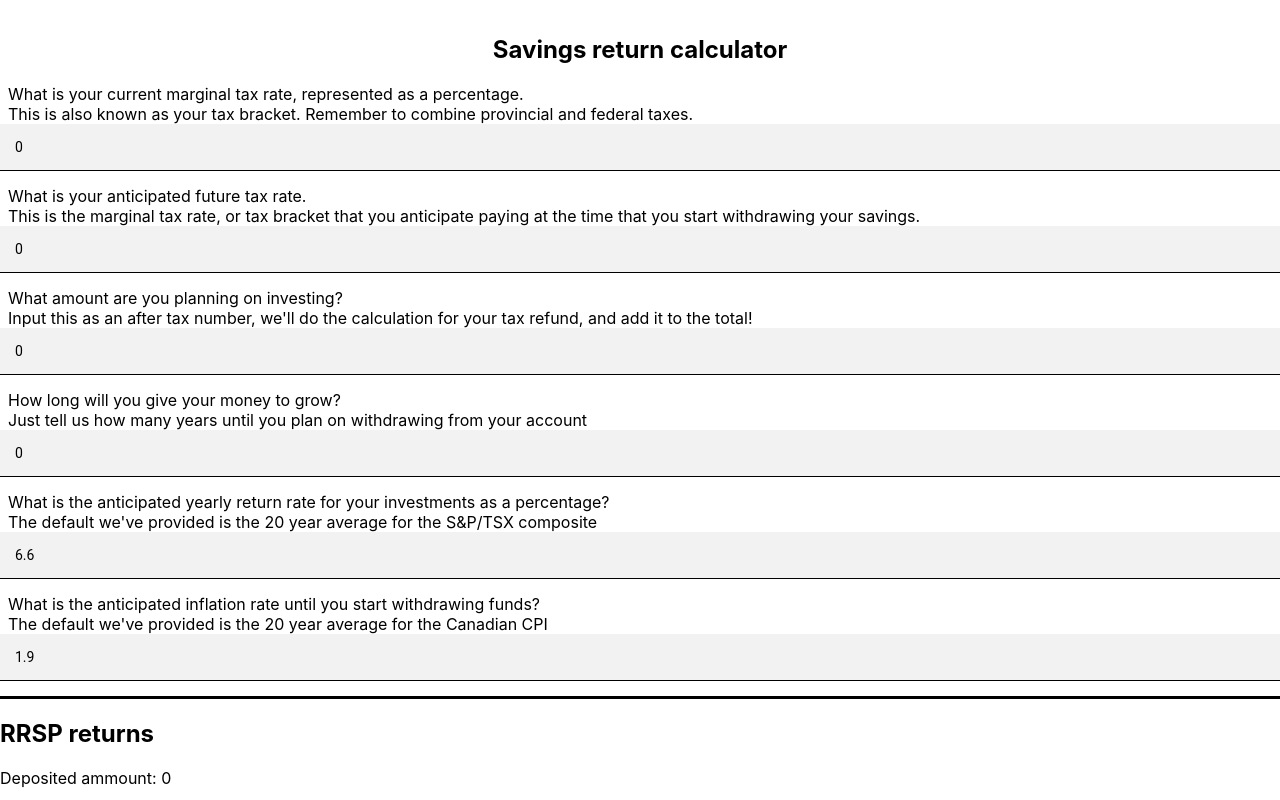
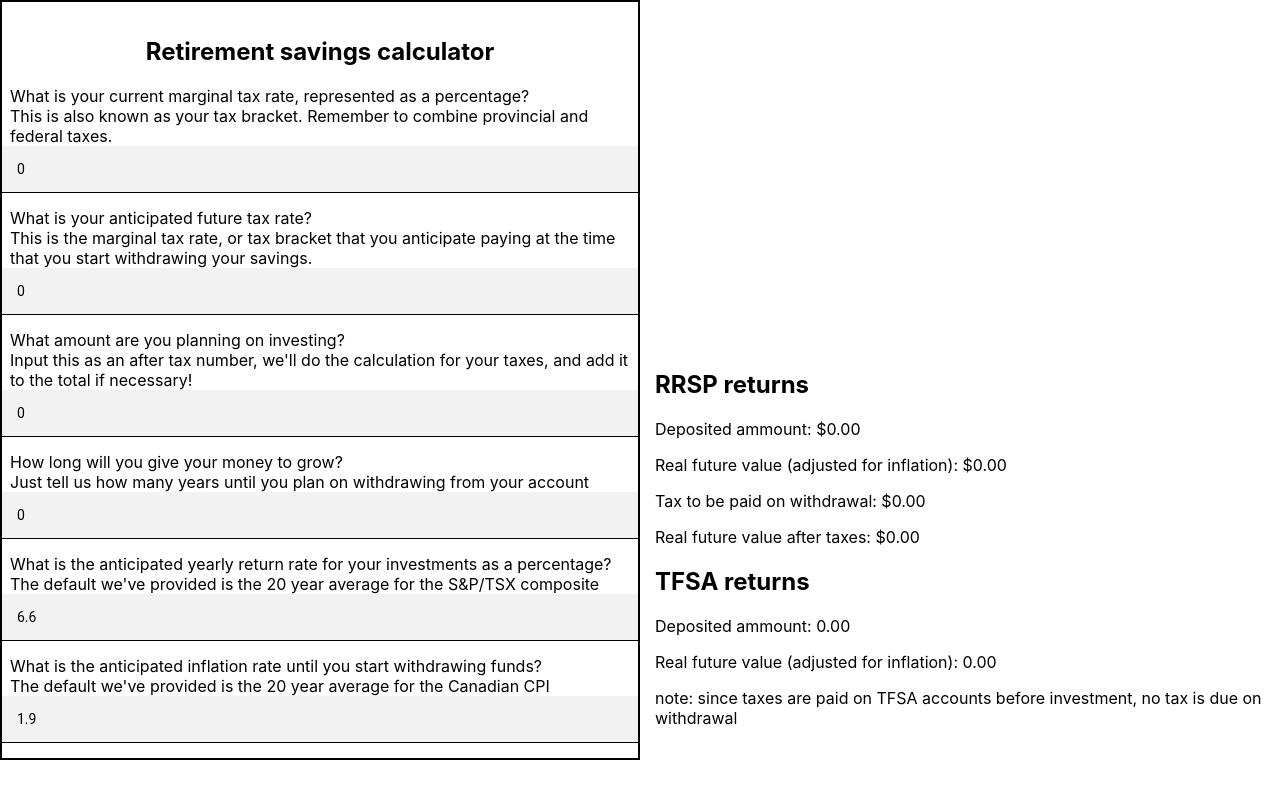
Before and after one commit to jwpincus/Wealthbar-takehome, a React (Create React App) app: page / in a window 1280 px wide. Shown: the top 800 px of the page. Built offline with nearby package versions, Linux system fonts and the light colour scheme.

Commit message:
logic for growth incorporated into presentation layer

```diff
--- a/src/components/Calculator/Calculator.jsx
+++ b/src/components/Calculator/Calculator.jsx
@@ -1,5 +1,6 @@
 import React from 'react';
 import classes from './Calculator.module.css';
+import CompoundInvestmentGrowth from '../../helpers/CompoundInvestmentGrowth';
 
 class Calculator extends React.Component {
     constructor (props) {
@@ -25,28 +26,16 @@ class Calculator extends React.Component {
         });
     };
 
-    compoundInterest (principal, years, rate) {
-        let n = 1;
-        let P = principal;
-        let r = rate;
-        let t = years;
+    render () {
+        const rrsp = new CompoundInvestmentGrowth(this.state.principal, this.state.years, this.state.returnRate, this.state.inflation, this.state.currentTax, this.state.futureTax);
+        const tfsa = new CompoundInvestmentGrowth(this.state.principal, this.state.years, this.state.returnRate, this.state.inflation, 0, 0);
+        console.log(rrsp)
 
-        let total =  P * Math.pow(1 + r/n, t);
-        return Number(Math.round(total + 'e2')+'e-2');
-    };
-
-    render () {
-        const rrspPrincipal = 0;
-        const rrspFutureValue = 0;
-        const rrspTax = 0;
-        const rrspAfterTax = 0;
-        const tfsaPrincipal = 0;
-        const tfsaFutureValue = 0;
        return (
            <div>
                <div className={classes.CalculatorInputs}>
-                <h2>Savings return calculator</h2>
-                <label htmlFor="currentTax">What is your current marginal tax rate, represented as a percentage. <br/>This is also known as your tax bracket. Remember to combine provincial and federal taxes.</label>
+                <h2>Retirement savings calculator</h2>
+                <label htmlFor="currentTax">What is your current marginal tax rate, represented as a percentage? <br/>This is also known as your tax bracket. Remember to combine provincial and federal taxes.</label>
                 <input
                     type="number"
                     name="currentTax"
@@ -54,7 +43,7 @@ class Calculator extends React.Component {
                     onChange={this.inputChangeHandler}
                     value={this.state.currentTax}/>
 
-                <label htmlFor="futureTax">What is your anticipated future tax rate. <br/> This is the marginal tax rate, or tax bracket that you anticipate paying at the time that you start withdrawing your savings.</label>
+                <label htmlFor="futureTax">What is your anticipated future tax rate? <br/> This is the marginal tax rate, or tax bracket that you anticipate paying at the time that you start withdrawing your savings.</label>
                 <input
                     type="number"
                     name="futureTax"
@@ -62,7 +51,7 @@ class Calculator extends React.Component {
                     onChange={this.inputChangeHandler}
                     value={this.state.futureTax}/>
 
-                <label htmlFor="principal">What amount are you planning on investing? <br/> Input this as an after tax number, we'll do the calculation for your tax refund, and add it to the total!</label>
+                <label htmlFor="principal">What amount are you planning on investing? <br/> Input this as an after tax number, we'll do the calculation for your taxes, and add it to the total if necessary!</label>
                 <input
                     type="number"
                     name="principal"
@@ -97,15 +86,15 @@ class Calculator extends React.Component {
             <div className={classes.Returns}>
                 <div className={classes.Account}>
                     <h2>RRSP returns</h2>
-                    <p>Deposited ammount: {rrspPrincipal}</p>
-                    <p>Real future value (adjusted for inflation): {rrspFutureValue}</p>
-                    <p>Tax to be paid on withdrawl: {rrspTax}</p>
-                    <p>Real future value after taxes: {rrspAfterTax}</p>
+                    <p>Deposited ammount: ${rrsp.principal.toFixed(2).replace(/\d(?=(\d{3})+\.)/g, '$&,')}</p>
+                    <p>Real future value (adjusted for inflation): ${rrsp.futureValue().toFixed(2).replace(/\d(?=(\d{3})+\.)/g, '$&,')}</p>
+                    <p>Tax to be paid on withdrawal: ${rrsp.taxPaid().toFixed(2).replace(/\d(?=(\d{3})+\.)/g, '$&,')}</p>
+                    <p>Real future value after taxes: ${rrsp.afterTaxFutureValue().toFixed(2).replace(/\d(?=(\d{3})+\.)/g, '$&,')}</p>
                 </div>
                 <div className={classes.Account}>
                     <h2>TFSA returns</h2>
-                    <p>Deposited ammount: {tfsaPrincipal}</p>
-                    <p>Real future value (adjusted for inflation): {tfsaFutureValue}</p>
+                    <p>Deposited ammount: {tfsa.principal.toFixed(2).replace(/\d(?=(\d{3})+\.)/g, '$&,')}</p>
+                    <p>Real future value (adjusted for inflation): {tfsa.futureValue().toFixed(2).replace(/\d(?=(\d{3})+\.)/g, '$&,')}</p>
                     <p>note: since taxes are paid on TFSA accounts before investment, no tax is due on withdrawal</p>
                 </div>
             </div>
--- a/src/components/Calculator/Calculator.module.css
+++ b/src/components/Calculator/Calculator.module.css
@@ -26,3 +26,21 @@
     box-sizing: border-box;
     font-size: 14px;
 }
+
+
+@media (min-width: 750px) {
+    .CalculatorInputs {
+        display: inline-block;
+        padding: 15px 0 0 0 ;
+        border: 2px solid black;
+        width: 50%;
+        box-sizing: border-box;
+    }
+
+    .Returns {
+        display: inline-block;
+        padding: 15px  ;
+        width: 50%;
+        box-sizing: border-box;
+    }
+}
--- a/src/helpers/CompoundInvestmentGrowth.js
+++ b/src/helpers/CompoundInvestmentGrowth.js
@@ -25,7 +25,11 @@ export default class CompoundInvestmentGrowth {
     }
 
     taxAdjustPrincipal () {
-        this.principal = (this.principal / (1 - this.currentTax))
+        this.principal = Number(Math.round((this.principal / (1 - this.currentTax)) + 'e2')+'e-2');
+    }
+
+    taxPaid () {
+        return Number(Math.round((this.futureValue() - this.afterTaxFutureValue()) + 'e2')+'e-2');
     }
 
 }
```
